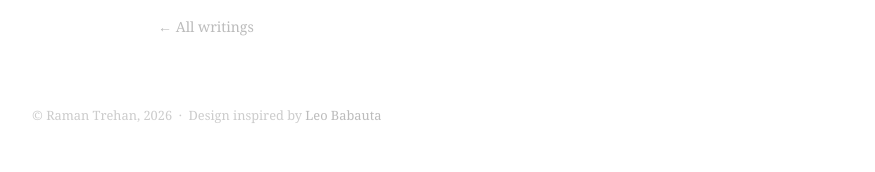
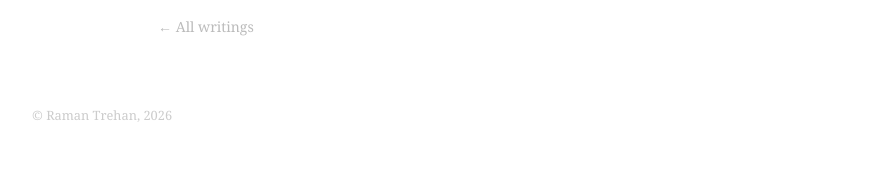
Before and after one commit to ramandeeptrehan/ramandeeptrehan.github.io, a Jekyll site: the page built from _posts/2026-06-06-computational-thinking-matters-more-than-ever.md, in a window 1280 px wide. Shown: the part 851-1023 px from the top of the page, without its empty margins (202-1077 px from the left). Built offline with Jekyll 4.4.1, drawn with Linux system fonts in a browser that asks for light colours; some of the changed lines change nothing that is shown.

Commit message:
Show Leo credit only on main writings page

```diff
--- a/_layouts/default.html
+++ b/_layouts/default.html
@@ -26,7 +26,7 @@
   {{ content }}
 
   <footer>
-    &copy; {{ site.title }}, {{ site.time | date: "%Y" }}{% if page.url contains '/writings' %} &nbsp;&middot;&nbsp; Design inspired by <a href="https://zenhabits.net/about/" target="_blank">Leo Babauta</a>{% endif %}
+    &copy; {{ site.title }}, {{ site.time | date: "%Y" }}{% if page.url == '/writings/' %} &nbsp;&middot;&nbsp; Design inspired by <a href="https://zenhabits.net/about/" target="_blank">Leo Babauta</a>{% endif %}
   </footer>
 
 </body>
```
